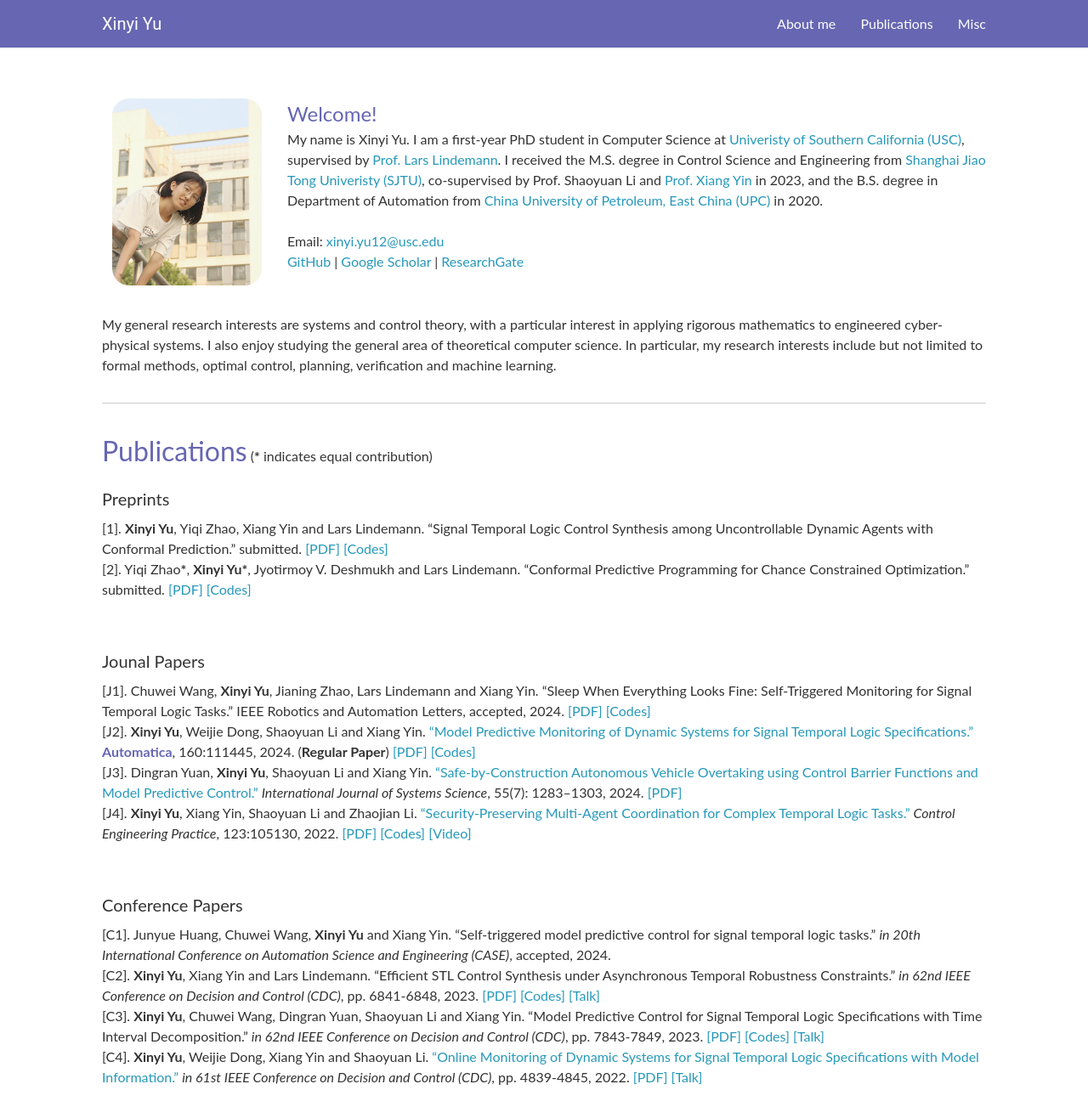
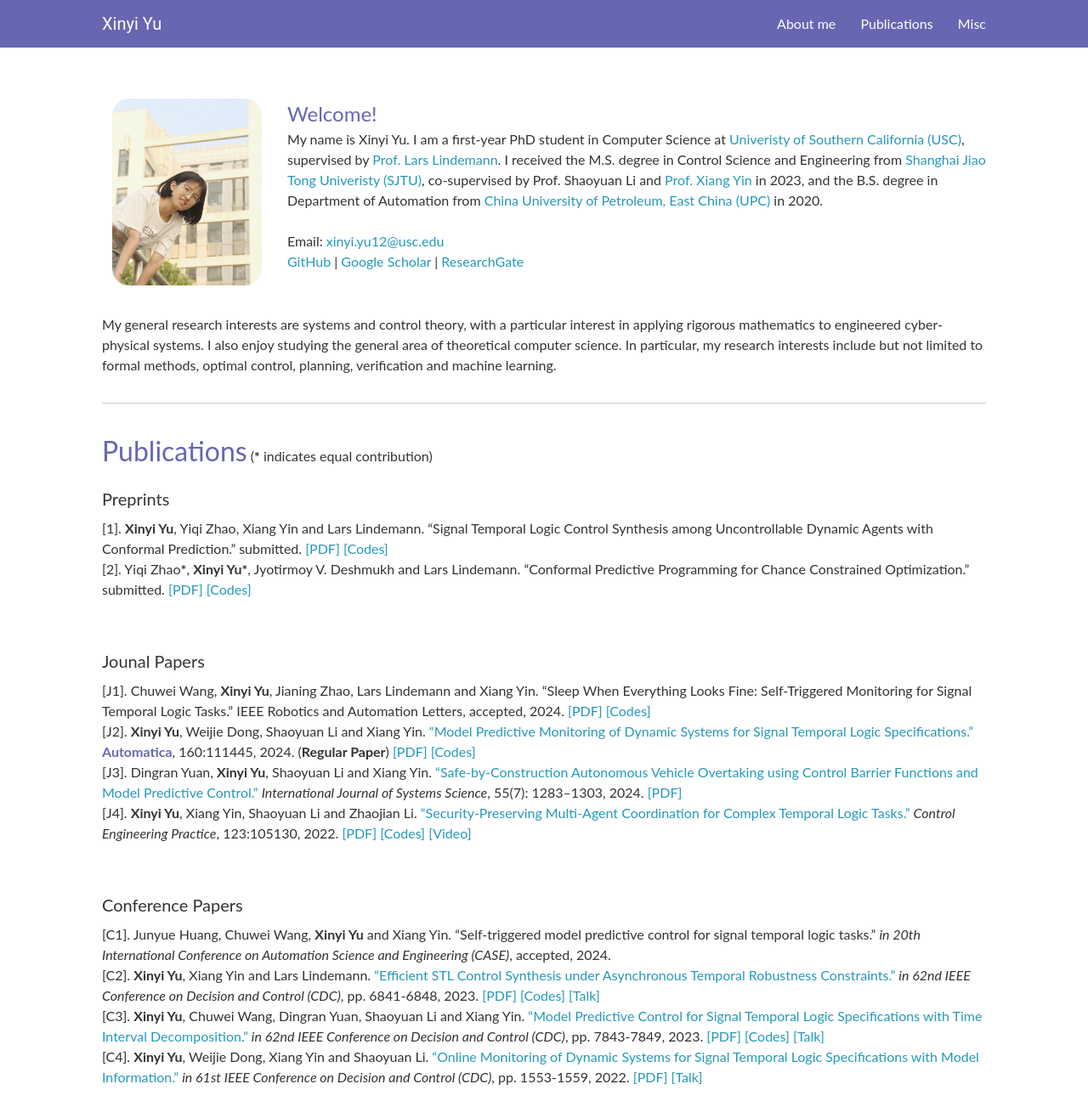
Before and after one commit to Xinyi-Yu/xinyi-yu.github.io, a Jekyll site: the page built from main.md, in a window 1280 px wide and 1396 px high. Shown: the top 1316 px of the window at 85% size. Built offline with Jekyll 4.4.1, drawn with Linux system fonts in a browser that asks for light colours; comment, search, counter and statistics services are not loaded.

Commit message:
add link

```diff
--- a/main.md
+++ b/main.md
@@ -33,6 +33,6 @@ I also enjoy studying the general area of theoretical computer science. In parti
 <h4>Conference Papers</h4>
 
 [C1]. Junyue Huang, Chuwei Wang, **Xinyi Yu** and Xiang Yin. “Self-triggered model predictive control for signal temporal logic tasks.” *in 20th International Conference on Automation Science and Engineering (CASE)*, accepted, 2024. \\
-[C2]. **Xinyi Yu**, Xiang Yin and Lars Lindemann. "Efficient STL Control Synthesis under Asynchronous Temporal Robustness Constraints." *in 62nd IEEE Conference on Decision and Control (CDC)*, pp. 6841-6848, 2023. [[PDF]](https://arxiv.org/pdf/2307.12855.pdf){:target="_blank"} [[Codes]](https://github.com/Xinyi-Yu/ATR-cases){:target="_blank"} [[Talk]](https://www.youtube.com/watch?v=M6btzaEz9h0){:target="_blank"}\\
-[C3]. **Xinyi Yu**, Chuwei Wang, Dingran Yuan, Shaoyuan Li and Xiang Yin. "Model Predictive Control for Signal Temporal Logic Specifications with Time Interval Decomposition." *in 62nd IEEE Conference on Decision and Control (CDC)*, pp. 7843-7849, 2023. [[PDF]](../papers/2023CDC-MPC.pdf){:target="_blank"} [[Codes]](https://github.com/Xinyi-Yu/MPC4STL-TID){:target="_blank"} [[Talk]](https://www.youtube.com/watch?v=q8beAnNY0e8){:target="_blank"}\\
-[C4]. **Xinyi Yu**, Weijie Dong, Xiang Yin and Shaoyuan Li. ["Online Monitoring of Dynamic Systems for Signal Temporal Logic Specifications with Model Information."](https://ieeexplore.ieee.org/abstract/document/9993114){:target="_blank"} *in 61st IEEE Conference on Decision and Control (CDC)*, pp. 4839-4845, 2022. [[PDF]](../papers/2022CDCmonitoring.pdf){:target="_blank"} [[Talk]](https://www.youtube.com/watch?v=WHjb06kQkpw){:target="_blank"}
+[C2]. **Xinyi Yu**, Xiang Yin and Lars Lindemann. ["Efficient STL Control Synthesis under Asynchronous Temporal Robustness Constraints."](https://ieeexplore.ieee.org/abstract/document/10384038){:target="_blank"} *in 62nd IEEE Conference on Decision and Control (CDC)*, pp. 6841-6848, 2023. [[PDF]](https://arxiv.org/pdf/2307.12855.pdf){:target="_blank"} [[Codes]](https://github.com/Xinyi-Yu/ATR-cases){:target="_blank"} [[Talk]](https://www.youtube.com/watch?v=M6btzaEz9h0){:target="_blank"}\\
+[C3]. **Xinyi Yu**, Chuwei Wang, Dingran Yuan, Shaoyuan Li and Xiang Yin. ["Model Predictive Control for Signal Temporal Logic Specifications with Time Interval Decomposition."](https://ieeexplore.ieee.org/abstract/document/10383500){:target="_blank"} *in 62nd IEEE Conference on Decision and Control (CDC)*, pp. 7843-7849, 2023. [[PDF]](../papers/2023CDC-MPC.pdf){:target="_blank"} [[Codes]](https://github.com/Xinyi-Yu/MPC4STL-TID){:target="_blank"} [[Talk]](https://www.youtube.com/watch?v=q8beAnNY0e8){:target="_blank"}\\
+[C4]. **Xinyi Yu**, Weijie Dong, Xiang Yin and Shaoyuan Li. ["Online Monitoring of Dynamic Systems for Signal Temporal Logic Specifications with Model Information."](https://ieeexplore.ieee.org/abstract/document/9993114){:target="_blank"} *in 61st IEEE Conference on Decision and Control (CDC)*, pp. 1553-1559, 2022. [[PDF]](../papers/2022CDCmonitoring.pdf){:target="_blank"} [[Talk]](https://www.youtube.com/watch?v=WHjb06kQkpw){:target="_blank"}
```
